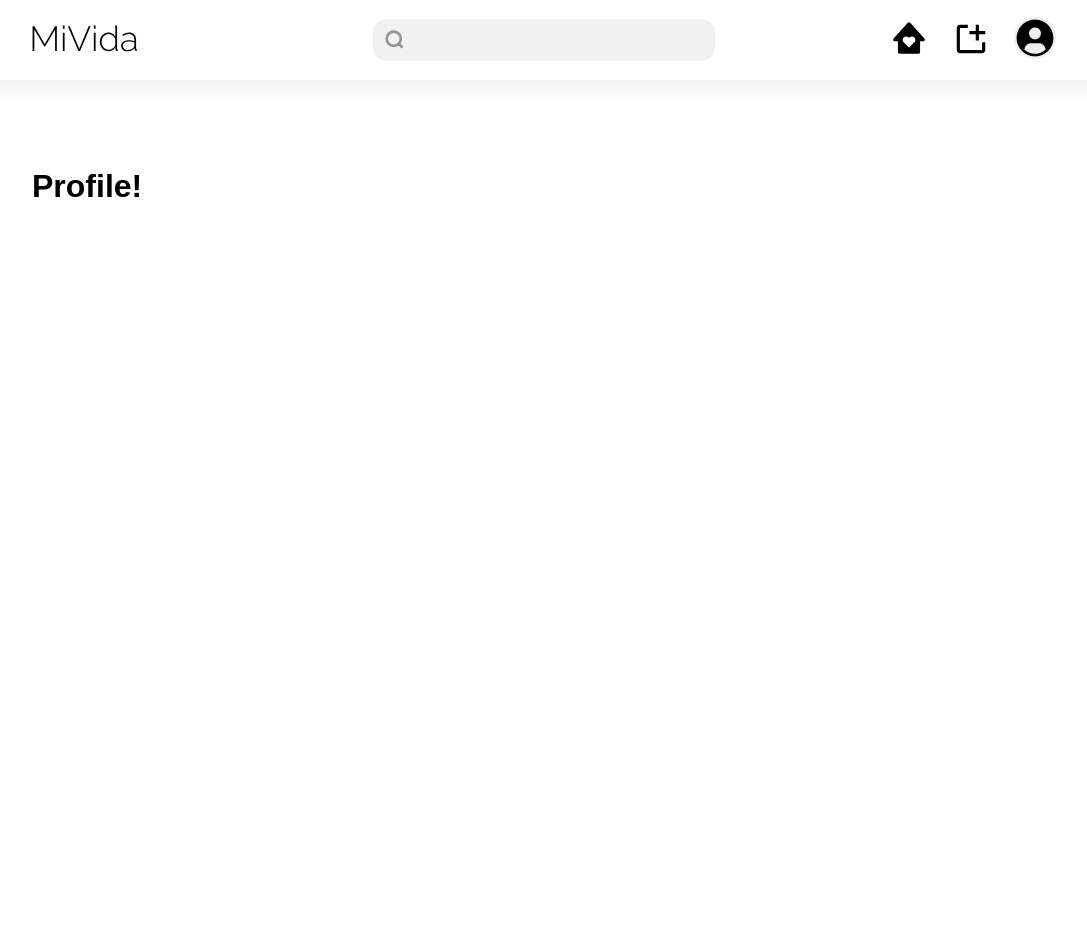
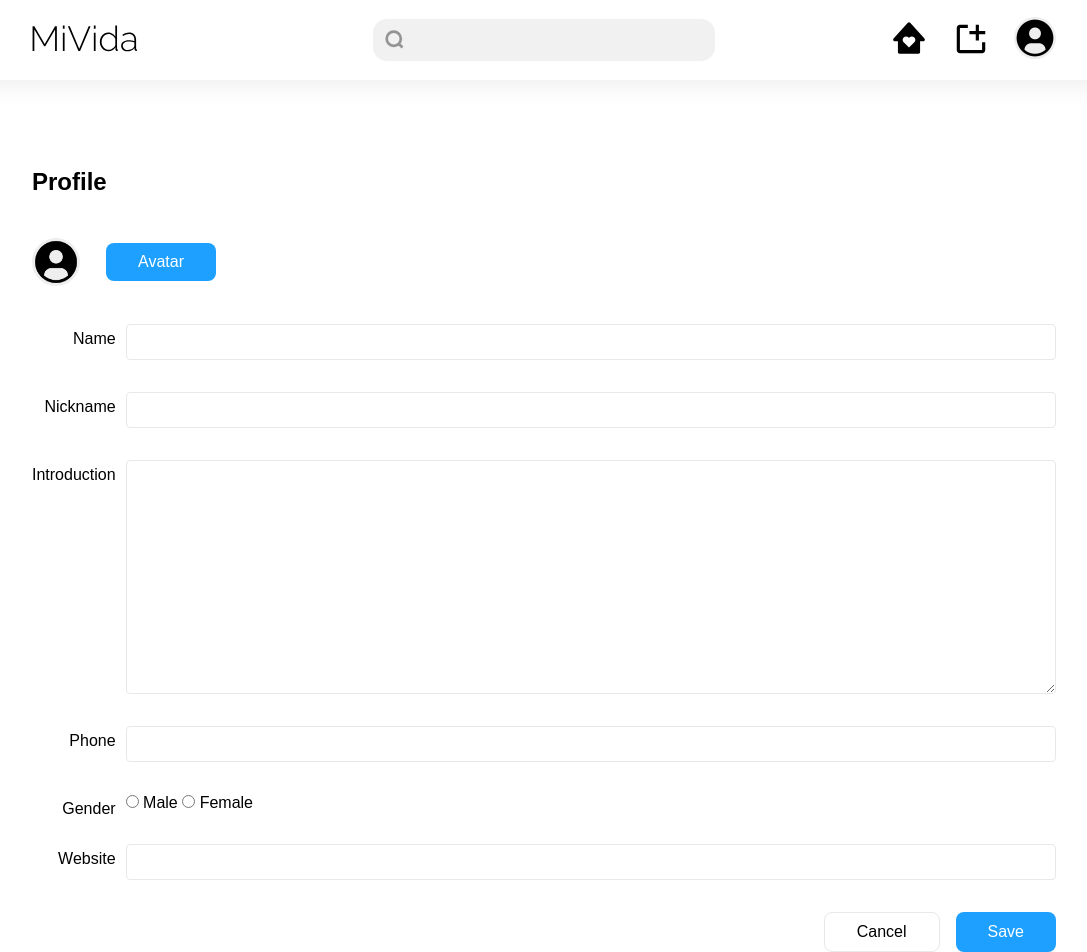
Before and after one commit to Russelllin7789/vue-profile, a Vue app: page /profile/edit in a window 1280 px wide. Shown: the whole page, without its empty margins (96-1183 px from the left). Before the commit the page ends 800 px from the top, so only its background shows below. Built offline with nearby package versions, Linux system fonts and the light colour scheme.

Commit message:
add personal profile edit page

```diff
--- a/src/pages/ProfileEditingPage.vue
+++ b/src/pages/ProfileEditingPage.vue
@@ -1,5 +1,86 @@
 <template>
-  <h1>Profile!</h1>
+  <div>
+    <h2 class="title">Profile</h2>
+    <div class="changeAvatar">
+      <TheAvatar :width="48" :height="48" src="" />
+      <TheButton>Avatar</TheButton>
+      <input type="file" class="inputFile" />
+    </div>
+    <form class="profileForm">
+      <label for="username">Name</label>
+      <input type="text" />
+      <label for="name">Nickname</label>
+      <input type="text" />
+      <label for="intro">Introduction</label>
+      <textarea rows="12"></textarea>
+      <label for="mobilePhone">Phone</label>
+      <input type="text" />
+      <label>Gender</label>
+      <div class="genderRadios">
+        <input type="radio" name="gender" id="M" value="M" />
+        Male
+        <input type="radio" name="gender" id="F" value="F" />
+        Female
+      </div>
+      <label for="website">Website</label>
+      <input type="text" />
+      <div class="actions">
+        <TheButton type="reset" reverse>Cancel</TheButton>
+        <TheButton type="submit">Save</TheButton>
+      </div>
+    </form>
+  </div>
 </template>
 
-<script setup lang="ts"></script>
+<script setup lang="ts">
+import TheButton from "../components/TheButton.vue";
+import TheAvatar from "../components/TheAvatar.vue";
+</script>
+
+<style scoped>
+.title {
+  margin-bottom: 42px;
+  font-size: 24px;
+  font-weight: 600;
+}
+
+.changeAvatar {
+  display: flex;
+  align-items: center;
+  position: relative;
+}
+
+.changeAvatar .button {
+  margin-left: 26px;
+}
+
+.inputFile {
+  opacity: 0;
+  position: absolute;
+  cursor: pointer;
+  top: 0;
+  bottom: 0;
+}
+
+.profileForm {
+  display: grid;
+  grid-template-columns: max-content 1fr;
+  row-gap: 32px;
+  column-gap: 10px;
+  margin-top: 38px;
+}
+
+.profileForm > label {
+  grid-column: 1 / 2;
+  justify-self: end;
+  position: relative;
+  top: 6px;
+}
+
+.profileForm .actions {
+  grid-column: 1 / 3;
+  justify-self: end;
+  display: flex;
+  gap: 16px;
+}
+</style>
```
